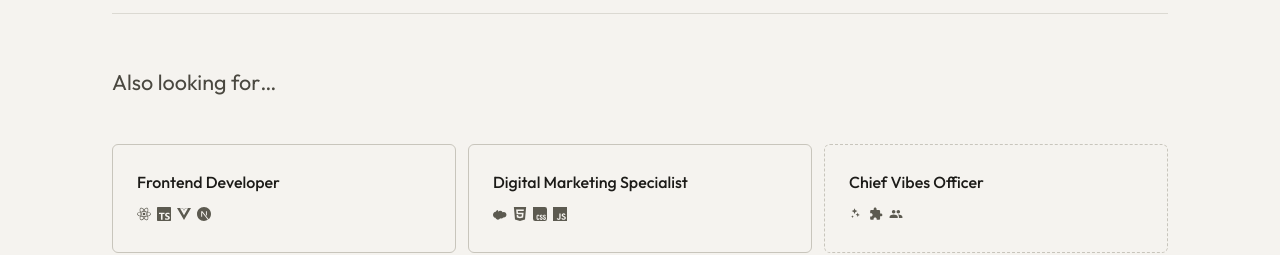
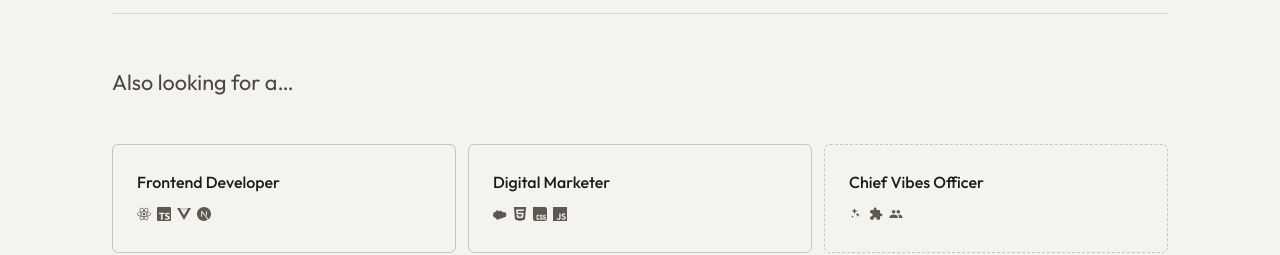
Before and after one commit to dnapoleoni/cv-portfolio-2026, a Next.js app: page /ux-engineer in a window 1280 px wide. Shown: the part 3955-4210 px from the top of the page. Built offline with nearby package versions, Linux system fonts and the light colour scheme.

Commit message:
updated cv page to new title, dropped specialist, fixed links and references to old title, added contact page title prop

```diff
--- a/app/digital-marketing/page.tsx
+++ b/app/digital-marketing/page.tsx
@@ -1,7 +1,7 @@
 import { RolePageView } from '@/components/RolePageView';
 
 export const metadata = {
-  title: 'Digital Marketing Specialist — Dan Napoleoni',
+  title: 'Digital Marketer— Dan Napoleoni',
   description:
     "eDMs, HTML banners, Salesforce Marketing Cloud — a decade of digital marketing production for Australia's biggest brands.",
 };
--- a/components/ContactPageContent.tsx
+++ b/components/ContactPageContent.tsx
@@ -10,7 +10,11 @@ export function ContactPageContent() {
   const { value: from, backHref } = useFromContext();
   const fromRole = from ? getRoleBySlug(from) : null;
 
-  const heading = fromRole ? `Looking for a ${fromRole.title}?` : 'Shall we?';
+  const heading = fromRole?.contactHeading
+    ? fromRole.contactHeading
+    : fromRole
+      ? `Looking for a ${fromRole.title}?`
+      : 'Shall we?';
 
   const subheading = fromRole
     ? 'Or just keen for a chat? Either way - drop me a line below.'
--- a/components/Hero.tsx
+++ b/components/Hero.tsx
@@ -24,7 +24,7 @@ export function Hero() {
           <p className="hero-sub">Based in Melbourne, available now.</p>
         </div>
         <div className="link-group mobile-center">
-          <Link href="/cv" className="btn-solid-accent">
+          <Link href="/the-full-picture" className="btn-solid-accent">
             View CV
           </Link>
           <DownloadButton
--- a/components/RoleCrossNav.tsx
+++ b/components/RoleCrossNav.tsx
@@ -10,7 +10,7 @@ export function RoleCrossNav({ otherRoles }: RoleCrossNavProps) {
   return (
     <nav className="cross-nav" aria-labelledby="cross-nav-heading">
       <h2 id="cross-nav-heading" className="section-heading">
-        Also looking for…
+        Also looking for a…
       </h2>
       <div className="cross-nav-grid">
         {otherRoles.map((role) => (
--- a/components/RolePageView.tsx
+++ b/components/RolePageView.tsx
@@ -89,7 +89,7 @@ export function RolePageView({ slug }: RolePageViewProps) {
       <ContactSection heading="Interested?" slug={role.slug} />
 
       {/* Cross-nav to other roles */}
-      {role.variant !== 'cv' && <RoleCrossNav otherRoles={otherRoles} />}
+      {otherRoles.length > 0 && <RoleCrossNav otherRoles={otherRoles} />}
     </article>
   );
 }
--- a/data/roles.ts
+++ b/data/roles.ts
@@ -66,12 +66,21 @@ export interface RoleData {
   subtitle: string;
   tagline?: Tagline; // OPTIONAL — CV has no tagline
   intro: string[];
-  variant?: 'vibes' | 'cv';
+  variant?: 'vibes';
+  contactHeading?: string;
   icons?: TechIconId[]; // OPTIONAL — CV has no icons
   skills: string[];
   experienceIds: string[]; // REPLACES timeline: TimelineEntry[]
   contentSection?: ContentSection; // REPLACES caseStudies: CaseStudy[]
 }
+
+/** Role slugs that appear in the home page grid and cross-nav */
+export const navRoleSlugs = [
+  'frontend-developer',
+  'digital-marketing',
+  'ux-engineer',
+  'chief-vibes-officer',
+];
 
 export const experiences: Experience[] = [
   {
@@ -305,7 +314,7 @@ export const roles: RoleData[] = [
   },
   {
     slug: 'digital-marketing',
-    title: 'Digital Marketing Specialist',
+    title: 'Digital Marketer',
     shortDesc:
       'eDMs, HTML banners, Salesforce Marketing Cloud — the full digital campaign toolkit.',
     subtitle: 'Email campaigns, dynamic banners, and marketing production at scale',
@@ -449,11 +458,11 @@ export const roles: RoleData[] = [
     },
   },
   {
-    slug: 'cv',
-    title: 'Curriculum Vitae',
+    slug: 'the-full-picture',
+    title: 'The Full Picture',
     shortDesc: '',
     subtitle: 'Dan Napoleoni · Frontend Developer · Melbourne, Australia',
-    variant: 'cv',
+    contactHeading: 'Read enough?',
     intro: [
       'Frontend developer with 15+ years of experience across the full evolution of web development — from Flash and interactive media through to modern React, TypeScript, and Vue.js applications. Strong UX instincts, clear communicator, and genuine collaborator. Experienced across agency and product environments with deep expertise in digital marketing production alongside modern frontend engineering.',
       'A developer who thinks like a designer and communicates like a human.',
@@ -536,21 +545,23 @@ export function getRoleBySlug(slug: string): RoleData | undefined {
   return roles.find((r) => r.slug === slug);
 }
 
-export function getOtherRoles(currentSlug: string): RoleData[] {
-  return roles.filter((r) => r.slug !== currentSlug && r.variant !== 'cv');
+export function getDisplayRoles(): RoleData[] {
+  return navRoleSlugs
+    .map((slug) => roles.find((r) => r.slug === slug))
+    .filter((r): r is RoleData => r !== undefined);
 }
 
-export function getDisplayRoles(): RoleData[] {
-  return roles.filter((r) => r.variant !== 'cv');
+export function getOtherRoles(currentSlug: string): RoleData[] {
+  return getDisplayRoles().filter((r) => r.slug !== currentSlug);
 }
 
 export function getPdfForSlug(slug?: string): { href: string; label: string } {
-  if (!slug || slug === 'cv') {
+  if (!slug || slug === 'the-full-picture') {
     return { href: '/Dan-Napoleoni-CV.pdf', label: 'Download CV' };
   }
   const role = getRoleBySlug(slug);
   if (role) {
     return { href: `/Dan-Napoleoni-CV-${slug}.pdf`, label: `Download CV - ${role.title}` };
   }
-  return { href: '/Dan-Napoleoni-CV.pdf', label: 'Download PDF' };
+  return { href: '/Dan-Napoleoni-CV.pdf', label: 'Download CV' };
 }
--- a/data/testimonials.ts
+++ b/data/testimonials.ts
@@ -48,7 +48,7 @@ export const testimonials: Testimonial[] = [
     name: 'Placeholder Name',
     role: 'Marketing Manager',
     company: 'Previous Client',
-    relevantRoles: ['digital-marketing-specialist'],
+    relevantRoles: ['digital-marketing'],
     contactable: false,
   },
   {
```
Also changed, not shown: app/cv/page.tsx (deleted, +0 -10 lines), app/the-full-picture/page.tsx (added, +11 -0 lines).
